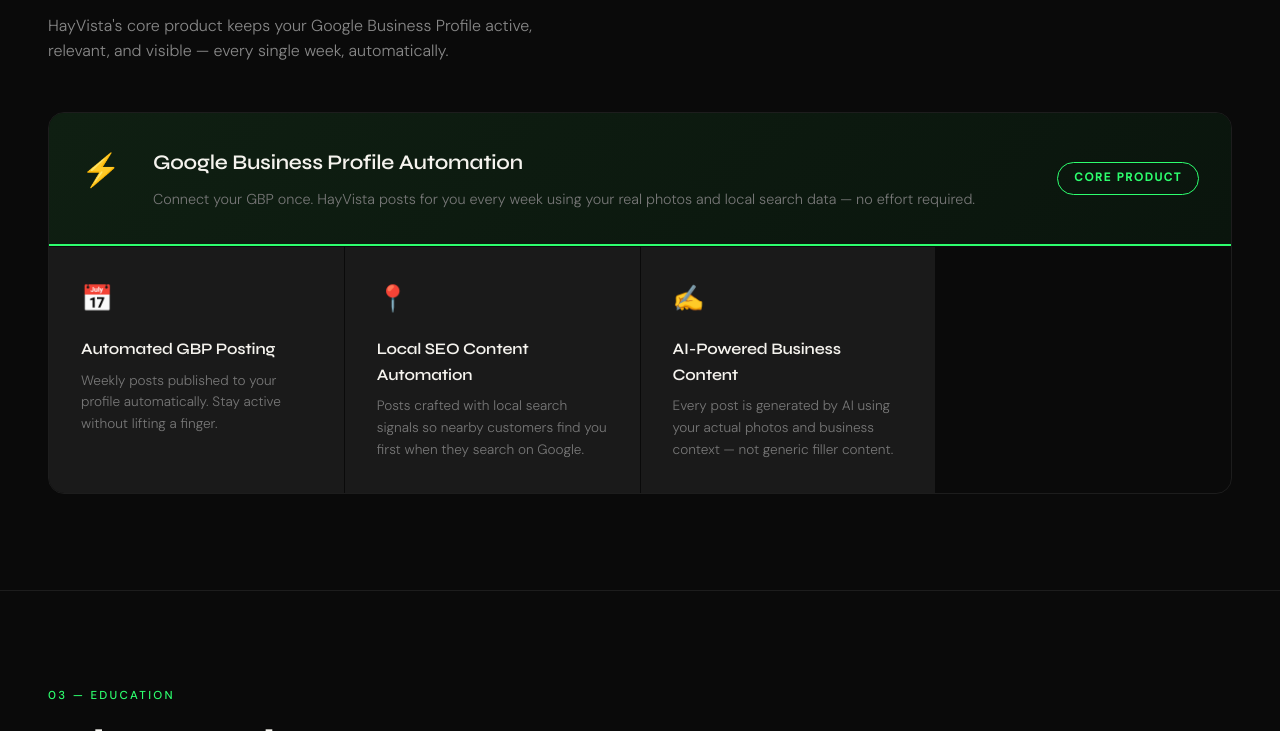
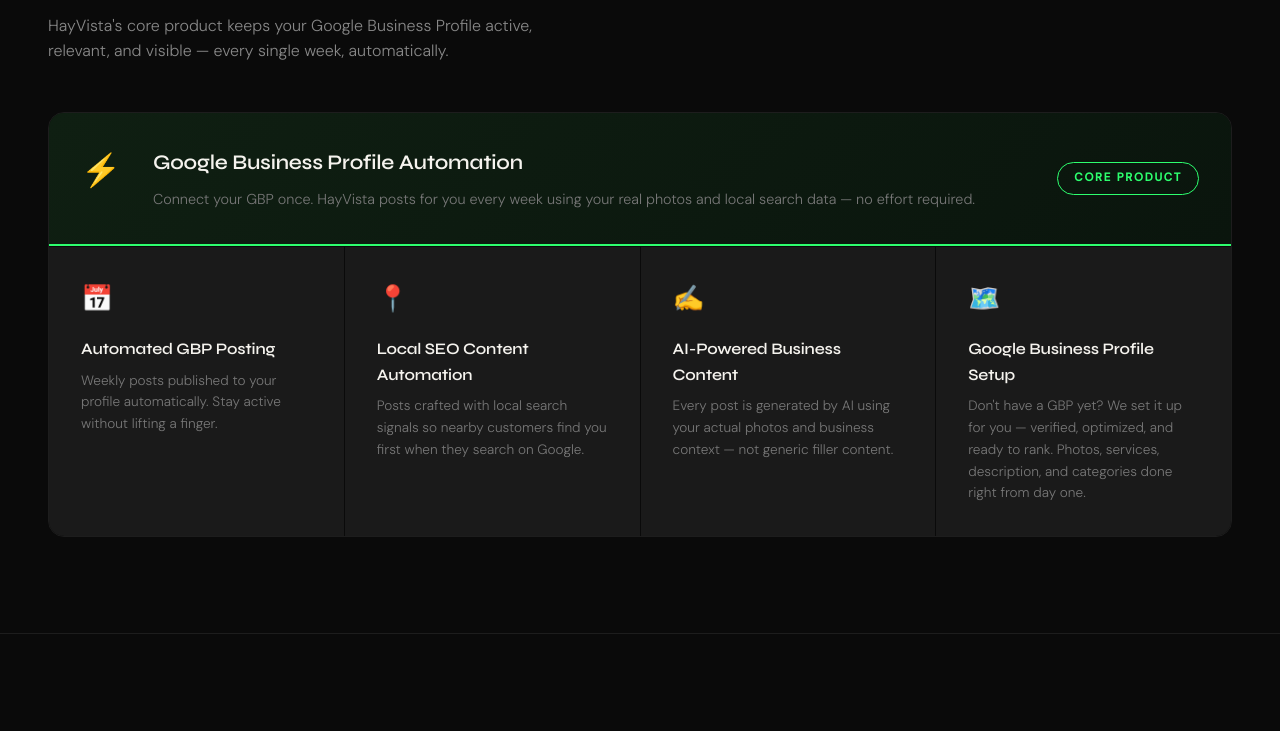
Before and after one commit to edgpac/HayVistaService, a plain HTML site: page index.html in a window 1280 px wide. Shown: the part 2069-2800 px from the top of the page. Drawn offline with Linux system fonts and the light colour scheme.

Commit message:
Refactor CTA button styles and add new card section
Updated styles for CTA button and added new card for Google Business Profile setup.

```diff
--- a/index.html
+++ b/index.html
@@ -25,7 +25,7 @@
     .lang-btn { font-size: 0.78rem; font-weight: 600; padding: 0.35rem 0.85rem; border-radius: 100px; border: none; cursor: pointer; background: transparent; color: #666; transition: all 0.2s; letter-spacing: 0.05em; }
     .lang-btn.active { background: var(--green); color: var(--black); }
 
-    nav a.cta { font-size: 0.85rem; font-weight: 500; color: var(--black); background: var(--green); padding: 0.55rem 1.4rem; border-radius: 100px; text-decoration: none; transition: background 0.2s; white-space: nowrap; }
+    nav a.cta { font-size: 0.78rem; font-weight: 600; color: var(--black); background: var(--green); padding: 0.35rem 1.1rem; border-radius: 100px; text-decoration: none; transition: background 0.2s; white-space: nowrap; letter-spacing: 0.05em; display: flex; align-items: center; height: 100%; }
     nav a.cta:hover { background: var(--green-dim); }
 
     .hero { position: relative; min-height: 100vh; display: flex; flex-direction: column; justify-content: center; padding: 10rem 3rem 6rem; overflow: hidden; }
@@ -172,6 +172,11 @@
       <h3 data-en="AI-Powered Business Content" data-es="Contenido de Negocio con IA">AI-Powered Business Content</h3>
       <p data-en="Every post is generated by AI using your actual photos and business context — not generic filler content." data-es="Cada publicación es generada por IA con tus fotos reales y el contexto de tu negocio — no contenido genérico.">Every post is generated by AI using your actual photos and business context — not generic filler content.</p>
     </div>
+    <div class="card">
+      <div class="card-icon">🗺️</div>
+      <h3 data-en="Google Business Profile Setup" data-es="Configuración de Google Business Profile">Google Business Profile Setup</h3>
+      <p data-en="Don't have a GBP yet? We set it up for you — verified, optimized, and ready to rank. Photos, services, description, and categories done right from day one." data-es="¿Aún no tienes un GBP? Lo configuramos por ti — verificado, optimizado y listo para posicionarse. Fotos, servicios, descripción y categorías bien desde el primer día.">Don't have a GBP yet? We set it up for you — verified, optimized, and ready to rank. Photos, services, description, and categories done right from day one.</p>
+    </div>
   </div>
 </section>
 
```
